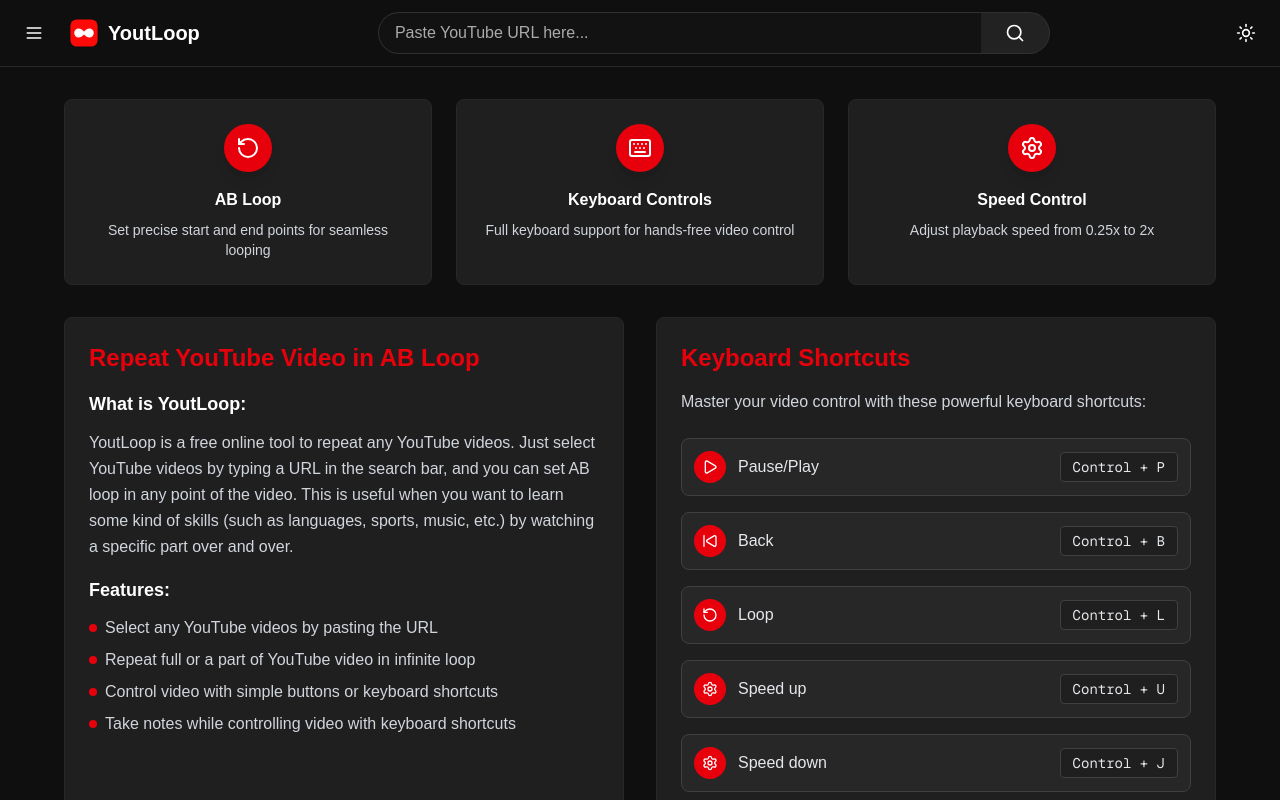
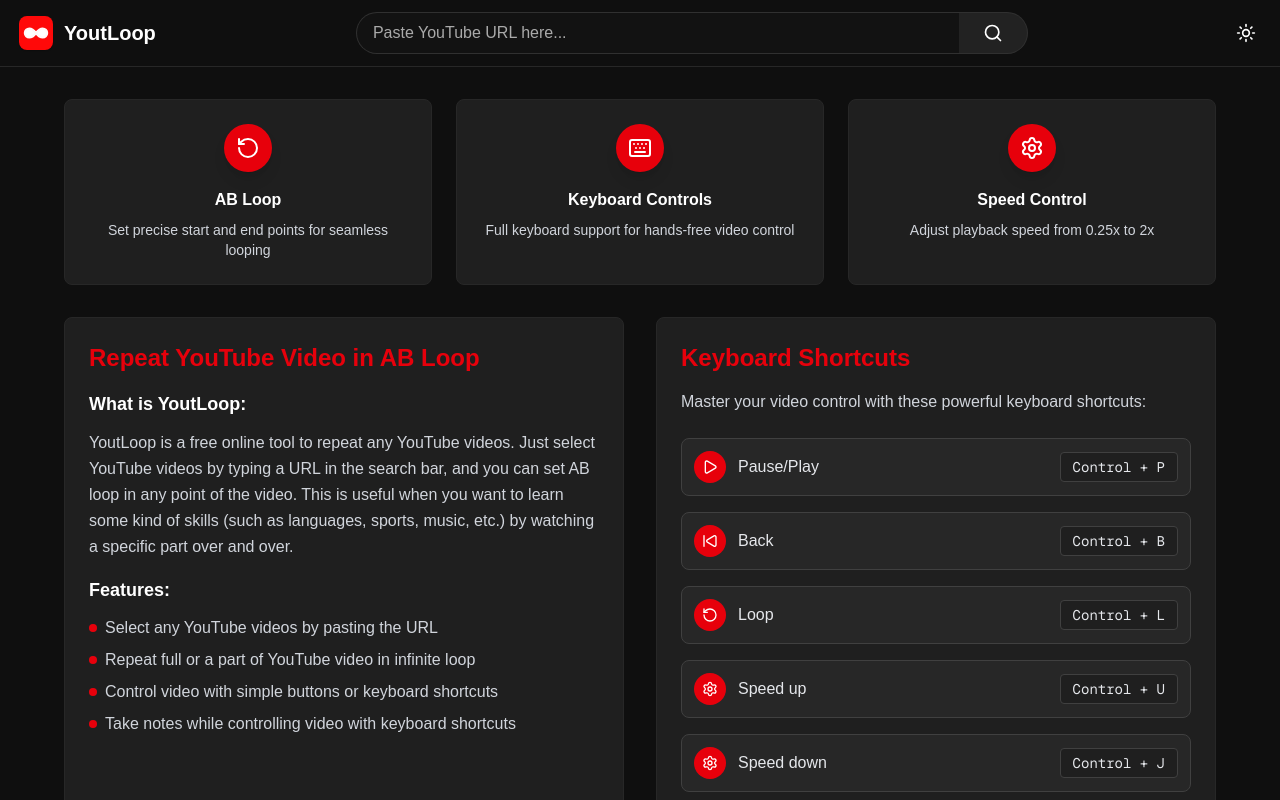
Before and after one commit to dnlmkhlv/youtloop-app, a Next.js app: page / in a window 1280 px wide. Shown: the top 800 px of the page. Built offline with nearby package versions, Linux system fonts and the light colour scheme.

Commit message:
increased logo size

```diff
--- a/src/app/page.tsx
+++ b/src/app/page.tsx
@@ -233,21 +233,13 @@ export default function Home() {
         }`}
       >
         <div className="flex items-center justify-between px-4 py-3">
-          {/* Left side - Menu and Logo */}
-          <div className="flex items-center gap-4">
-            <button
-              className={`p-2 rounded-full hover:bg-opacity-80 transition-colors ${
-                isDarkMode ? "hover:bg-[#272727]" : "hover:bg-[#f2f2f2]"
-              }`}
-            >
-              <Menu size={20} />
-            </button>
+          {/* Left side - Logo */}
           <div className="flex items-center gap-2">
             <Image
               src="/youtloop-logo.svg"
               alt="YoutLoop Logo"
-                width={32}
-                height={32}
+              width={40}
+              height={40}
               priority
             />
             <h1
@@ -257,7 +249,6 @@ export default function Home() {
             >
               YoutLoop
             </h1>
-            </div>
           </div>
 
           {/* Center - Search Bar */}
```
Lines whose indentation alone changed are shown as unchanged.
